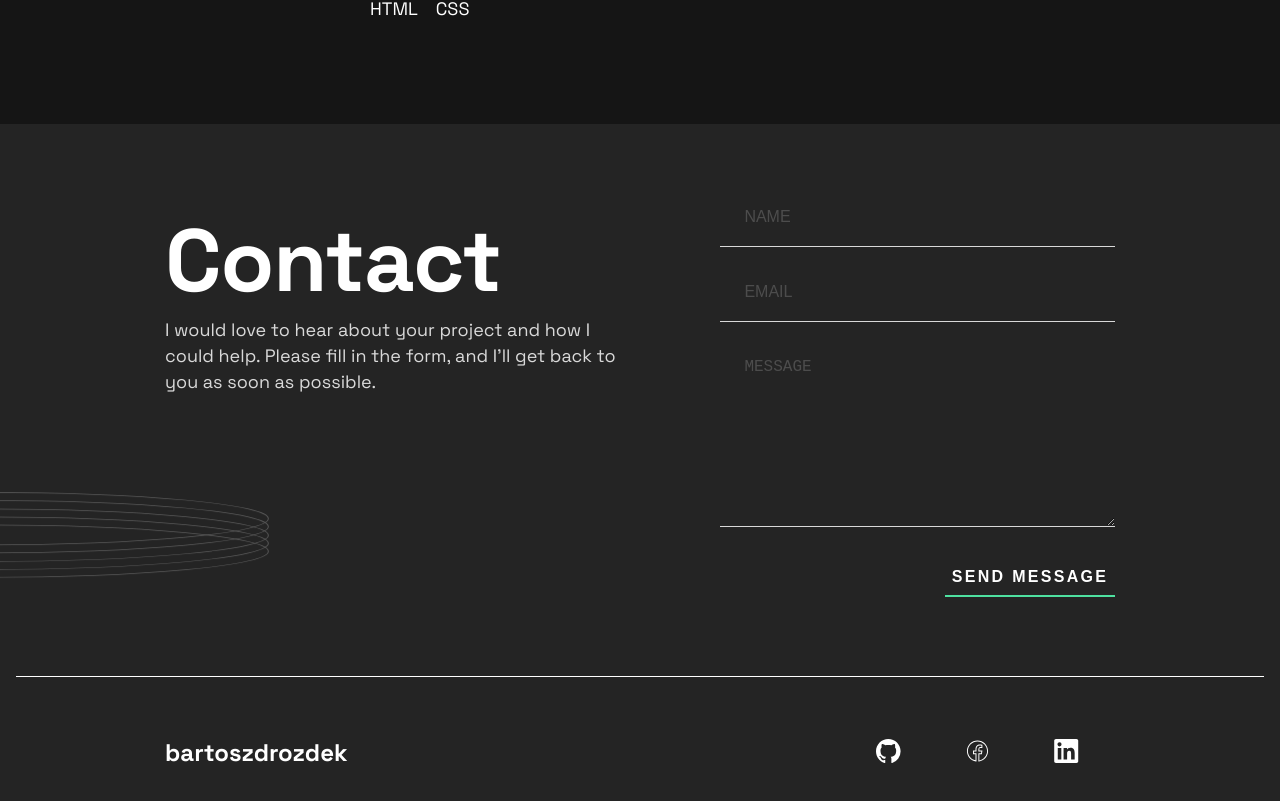
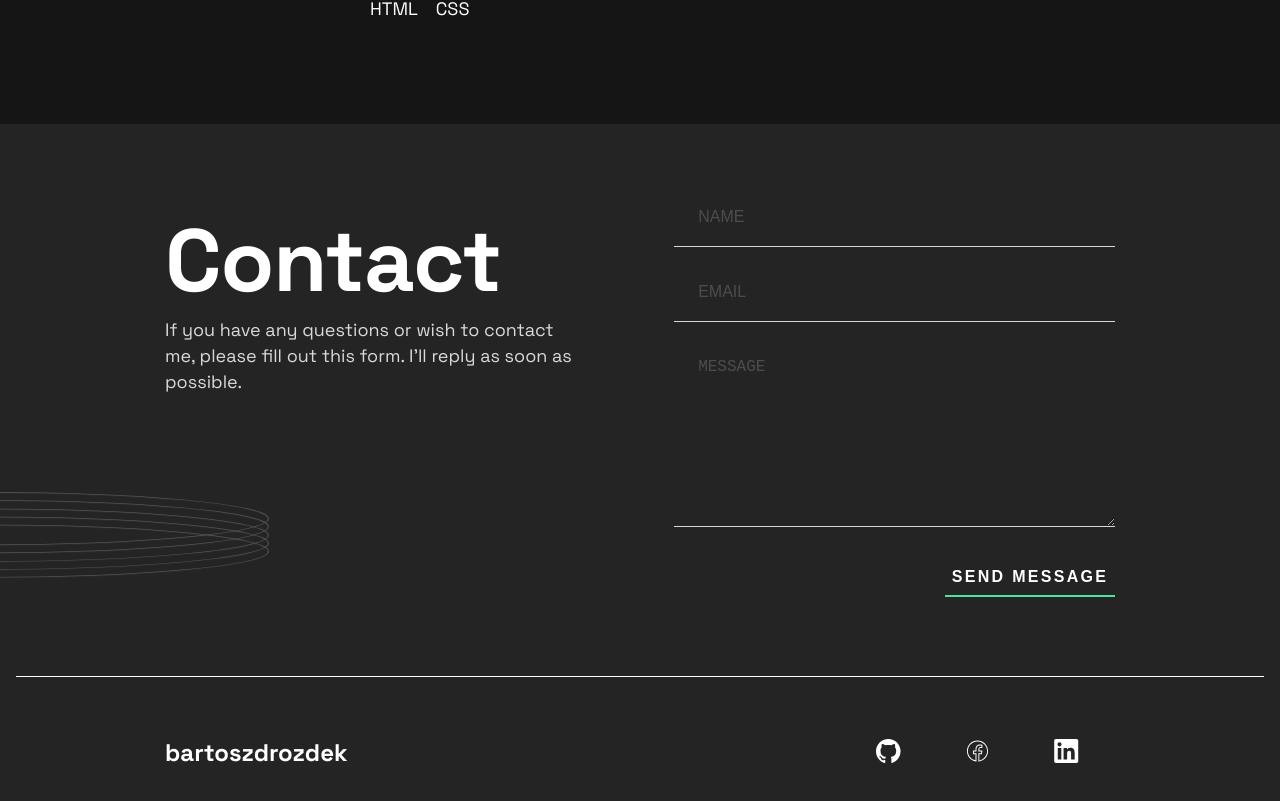
Before and after one commit to BartqD/SPA-Portfolio, a Next.js app: page / in a window 1280 px wide. Shown: the part 3951-4752 px from the top of the page. Built offline with nearby package versions, Linux system fonts and the light colour scheme.

Commit message:
docs: update contact form description

```diff
--- a/components/sections/contact/contact.tsx
+++ b/components/sections/contact/contact.tsx
@@ -13,7 +13,7 @@
 				<div className={classes['contact-heading']}>
 					<h2 className={classes['contact-heading__title']}>Contact</h2>
 					<p className={classes['contact-heading__description']}>
-						I would love to hear about your project and how I could help. Please fill in the form, and I&rsquo;ll get back to you as soon as possible.
+					If you have any questions or wish to contact me, please fill out this form. I&rsquo;ll reply as soon as possible.
 					</p>
 				</div>
 				<ContactForm />
```
